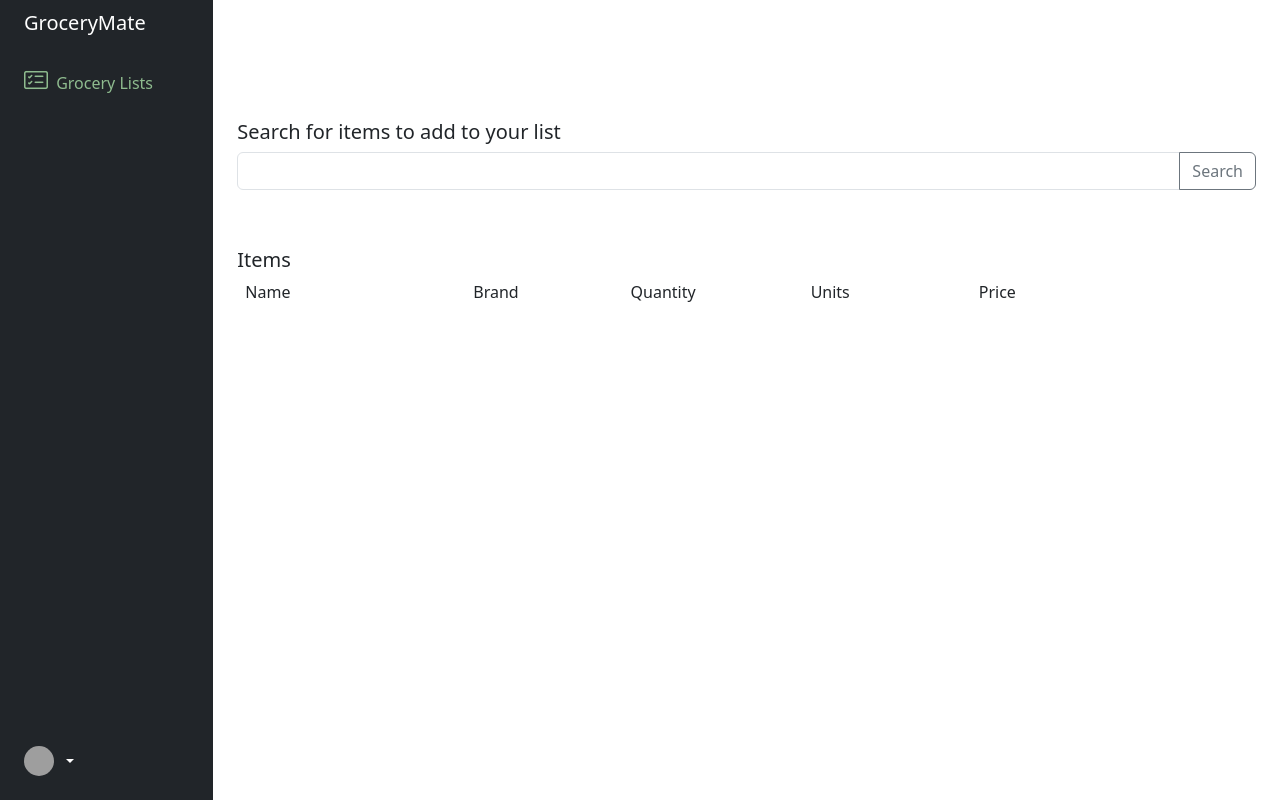
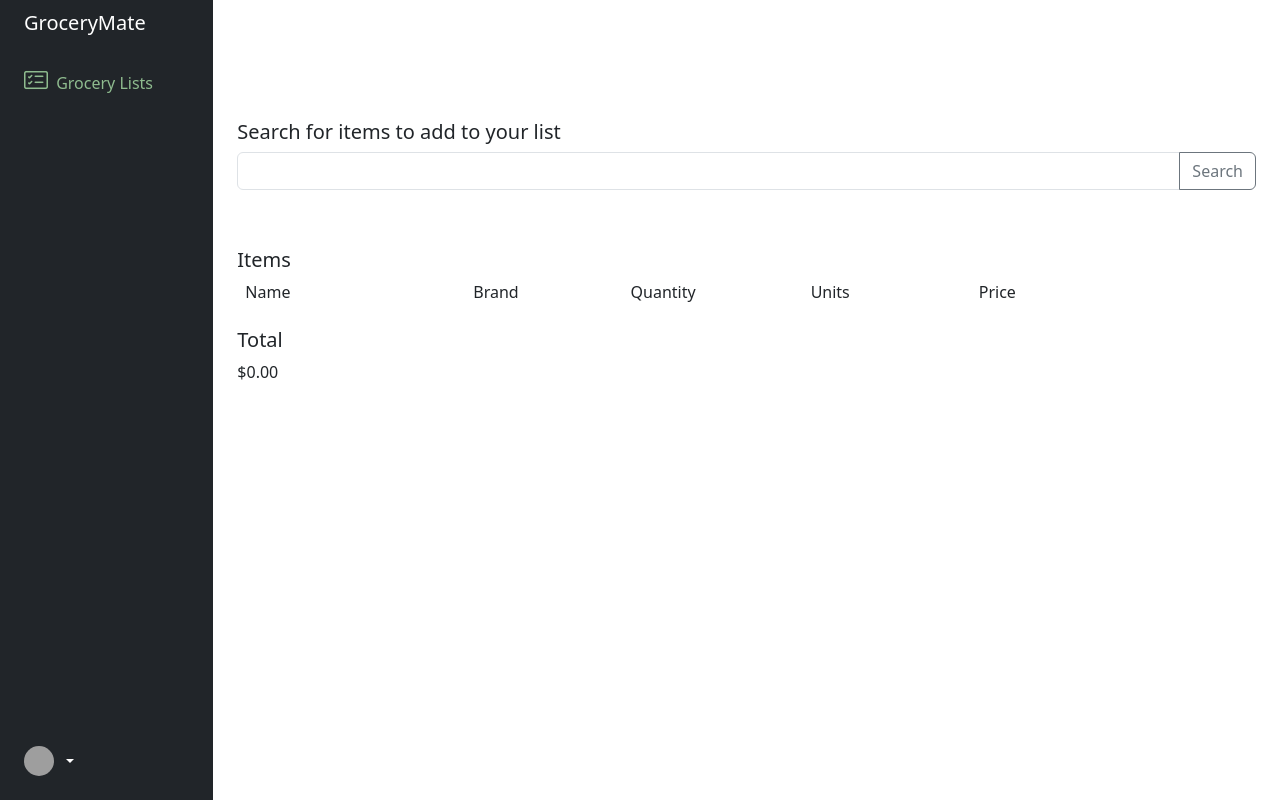
Before and after one commit to FuadMannan/GroceryMate, a Django app: template GroceryMate/myapp/templates/grocery_items.html in a window 1280 px wide. Run offline with Django 5.2, Linux system fonts and the light colour scheme; the template is opened without the code that fills it, so the values that code supplies are empty; parts of the project's set-up code (start-up, migrations or seed data) failed here and were passed over; grey boxes are pictures that could not be loaded.

Commit message:
Add total price to client-side grocery list view

```diff
--- a/GroceryMate/myapp/static/js/grocery_items.js
+++ b/GroceryMate/myapp/static/js/grocery_items.js
@@ -1,5 +1,6 @@
 document.addEventListener("DOMContentLoaded", function () {
     const itemList = document.getElementById('grocery-list-items-container');
+    updateTotal();
 
     document.getElementById('add-item-modal').addEventListener('hidden.bs.modal', (event) => {
         $('.modal-title')[0].textContent = 'Prices';
@@ -61,6 +62,7 @@ document.addEventListener("DOMContentLoaded", function () {
                         const new_item = format_list_item(productName, brandName, quantity, '', price, listItemID);
                         itemList.insertAdjacentHTML('beforeend', new_item);
 
+                        updateTotal();
 
                         // Add event listener for new delete button
                         const new_elem = document.querySelector(`[data-id="${listItemID}"]`);
@@ -103,6 +105,7 @@ document.addEventListener("DOMContentLoaded", function () {
         if (confirm('Are you sure you want to remove this item?')) {
             delete_item(item.dataset.id)
             itemList.removeChild(item);
+            updateTotal();
         }
     }
 
@@ -164,7 +167,7 @@ document.addEventListener("DOMContentLoaded", function () {
             <span class="text-center col">${brandName}</span>
             <span class="text-center col">${quantity}</span>
             <span class="text-center col">${unit}</span>
-            <span class="text-center col">${price}</span>
+            <span class="text-center col" data-type="list-item-price">${price}</span>
             <div class="btn-group col" role="group">
                 <button type="button" class="btn btn-outline-primary rename-btn nutrition-info-btn" data-name="${productName}">
                     Nutrition Info</i>
@@ -174,6 +177,19 @@ document.addEventListener("DOMContentLoaded", function () {
             </div>
         </li>`;
         return item;
+    }
+
+    function updateTotal() {
+        const price_elem = document.getElementById('total-cost');
+        const quantityIndex = [...document.querySelector('#grocery-items-div-id>span').children].findIndex(i=>i.textContent=='Quantity');
+        let prices = document.querySelectorAll('[data-type]');
+        let total = Number(0);
+        for (let i = 0; i < prices.length; i++) {
+            let price = Number(prices[i].textContent.slice(1));
+            let quantity = Number(prices[i].parentElement.children[quantityIndex].textContent);
+            total += quantity * price;
+        }
+        price_elem.textContent = `$${total.toFixed(2)}`;
     }
 
     var popoverTriggerList = [].slice.call(document.querySelectorAll('.nutrition-info-btn'));
--- a/GroceryMate/myapp/templates/grocery_items.html
+++ b/GroceryMate/myapp/templates/grocery_items.html
@@ -38,8 +38,8 @@
                     <span class="text-center col">{{item.PriceID.ProductID.BrandID.BrandName}}</span>
                     <span class="text-center col">{{item.Quantity}}</span>
                     <span class="text-center col">{{item.Unit}}</span>
-                    <span class="text-center col">${{item.PriceID.Price}}</span>
                     <div class="btn-group col" role="group">
+                    <span class="text-center col" data-type="list-item-price">${{item.PriceID.Price}}</span>
                         <button type="button" class="btn btn-outline-primary rename-btn nutrition-info-btn" data-name="{{item.PriceID.ProductID.ProductName}}">Nutrition
                             Info</i>
                         </button>
@@ -49,6 +49,8 @@
                 </li>
             {% endfor %}
         </ul>
+        <h5 class="pt-4">Total</h5>
+        <span id="total-cost"></span>
     </div>
 </div>
 
```
